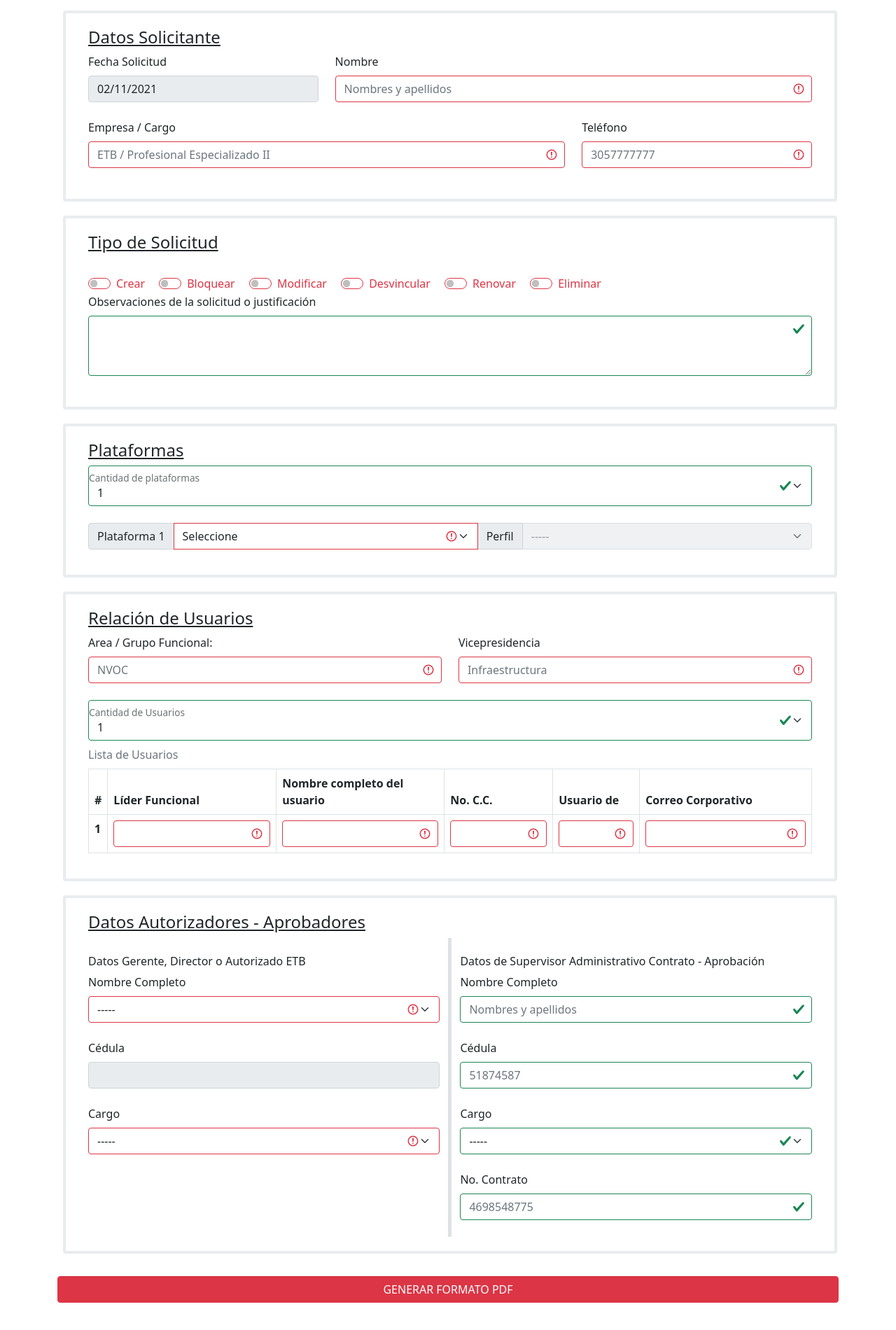
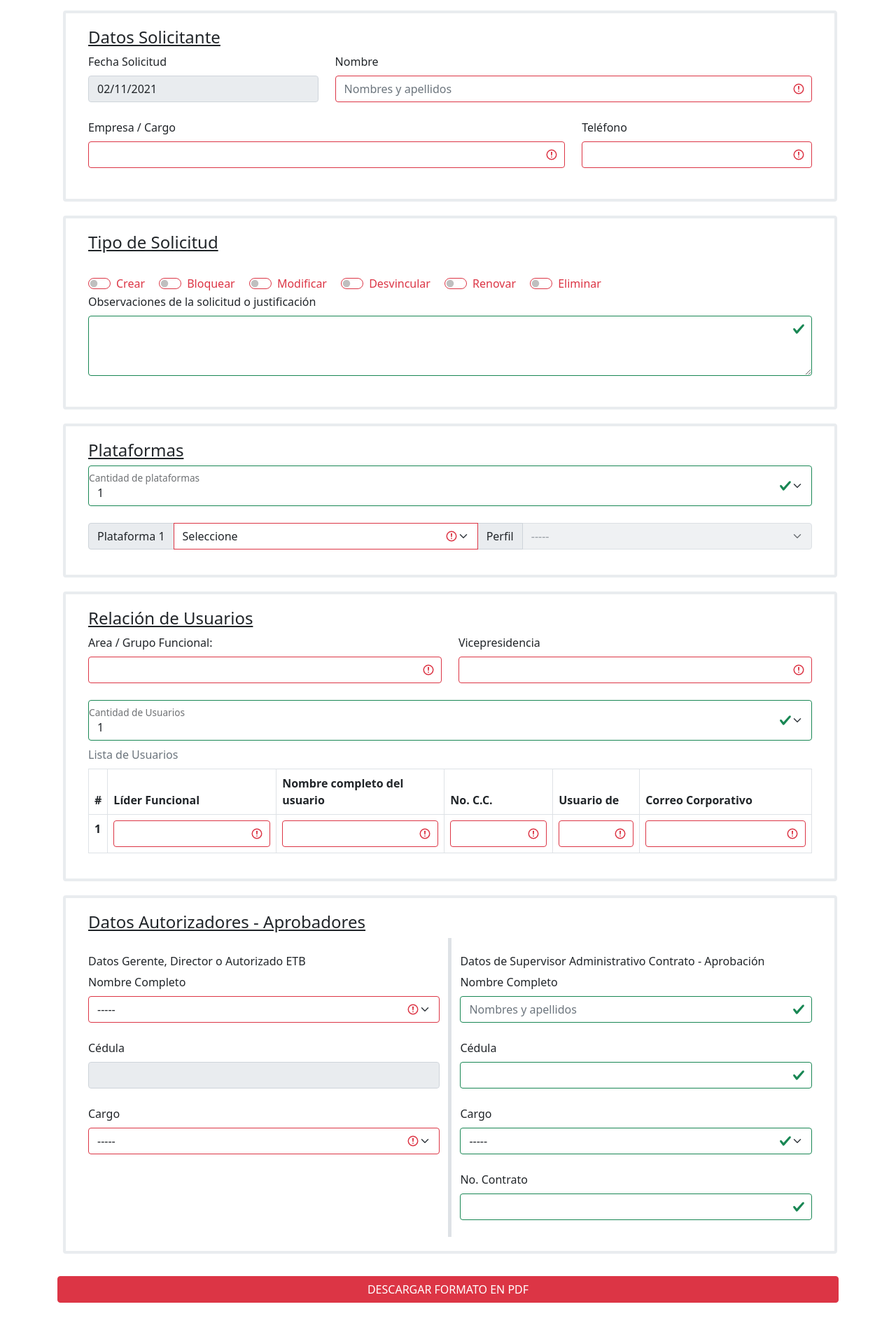
Before and after one commit to davicasg/Formato_GA, a plain HTML site: page index.html in a window 1280 px wide. Shown: the part 824-2724 px from the top of the page at 70% size. Drawn offline with Linux system fonts and the light colour scheme.

Commit message:
Add files via upload

```diff
--- a/index.html
+++ b/index.html
@@ -48,7 +48,7 @@
         de Acceso a Plataformas.
         Por favor, antes de utilizar esta ayuda tenga en cuenta lo siguiente:
       <ul>
-        <li>Su NO es obligatorio</li>
+        <li>Su uso NO es obligatorio</li>
         <li>No pretende reemplazar el formato de excel aprobado, publicado y disponible en el repositorio destinado
           para tal fin, aunque el archivo generado aquí sea idéntico (si evidencia lo contrario, por favor abstengase de usarlo)
         </li>
@@ -69,8 +69,7 @@
         </li>
         <li>El principal objetivo de la realización de este formulario es reducir el rechazo de las WO por mal
           diligenciamiento y así evitar re-procesos tanto para el solicitante, los usuarios y la MGS. En la medida de lo
-          posible
-          se mantendrá actualizado en su última versión. Estará disponible a todo el personal de ETB.
+          posible se mantendrá actualizado en su última versión. Estará disponible a todo el personal de ETB.
         </li>
         <li>Si evidencia errores lógicos o en la información, y si así lo desea, nos puede informar escribiendo un
           correo a <a
@@ -110,11 +109,11 @@
 
         <div class="col-md-8">
           <label for="inputAddress" class="form-label">Empresa / Cargo</label>
-          <input type="text" class="form-control is-invalid" id="empresa_cargo" placeholder="ETB / Profesional Especializado II" required minlength="5">
+          <input type="text" class="form-control is-invalid" id="empresa_cargo" placeholder="" required minlength="5">
         </div>
         <div class="col-md-4">
           <label for="inputAddress2" class="form-label">Teléfono</label>
-          <input type="number" class="form-control" id="telefono" placeholder="3057777777" required min="1000000"
+          <input type="number" class="form-control" id="telefono" placeholder="" required min="1000000"
             maxlength="10"
             oninput="if(this.value.length > this.maxLength) this.value = this.value.slice(0, this.maxLength);">
           <br>
@@ -704,12 +703,12 @@
         <!--Grupo Area-->
         <div class="col-md-6">
           <label for="inputAddress" class="form-label">Area / Grupo Funcional:</label>
-          <input type="text" class="form-control" id="grupo_area" placeholder="NVOC" required minlength="3">
+          <input type="text" class="form-control" id="grupo_area" placeholder="" required minlength="3">
         </div>
         <!--Vicepresidencia-->
         <div class="col-md-6">
           <label for="inputAddress2" class="form-label">Vicepresidencia</label>
-          <input type="text" class="form-control" id="vicepresidencia" placeholder="Infraestructura" required
+          <input type="text" class="form-control" id="vicepresidencia" placeholder="" required
             minlength="5">
           <br>
         </div>
@@ -793,13 +792,14 @@
 
           <div class="col">
             <label for="validationTextarea" class="form-label">Nombre Completo</label>
-            <input type="text" class="form-control is-invalid" id="supervisor" placeholder="Nombres y apellidos">
+            <input type="text" class="form-control is-invalid" id="supervisor" placeholder="Nombres y apellidos" minlength="5">
             <br>
           </div>
 
           <div class="col">
             <label for="inputAddress2" class="form-label">Cédula</label>
-            <input type="number" class="form-control" id="cedula_supervisor" placeholder="51874587">
+            <input type="number" class="form-control" id="cedula_supervisor" placeholder="" min="1000000" maxlength="10"
+            oninput="if(this.value.length > this.maxLength) this.value = this.value.slice(0, this.maxLength);">
             <br>
           </div>
 
@@ -813,7 +813,7 @@
           </div>
           <div class="col">
             <label for="validationTextarea" class="form-label">No. Contrato</label>
-            <input type="text" class="form-control" id="contrato" placeholder="4698548775">
+            <input type="text" class="form-control" id="contrato" placeholder="" >
             <br>
           </div>
         </div>
@@ -821,23 +821,27 @@
       </div>
 
       <!--Botón Descarga-->
-      <div class="d-grid gap-2 col-12 mx-auto">
-        <br>
-        <!--<button type="submit" class="btn btn-lg btn-primary">Descargar Formato</button>-->
 
-        <a class="btn btn-danger" type="button" href="javascript:formato_a_pdf()">GENERAR FORMATO PDF</a>
-      </div>
 
     </form>
+    <div class="d-grid gap-2 col-12 mx-auto">
+      <br>
+
+        <button type="button" id="descarga" class="btn btn-danger" onclick="formato_a_pdf()" >DESCARGAR FORMATO EN PDF</button>
+
+    </div>
 
   </div>
 
-
+  <!--onclick="formato_a_pdf()"-->
 
   <br>
   <br>
-  <!--Bootstrap-->
+  <!--Para Tooltips y Popovers -->
+  <script src="js/popper.min.js"></script>
+    <!--Bootstrap-->
   <script src="js/bootstrap.bundle.min.js"></script>
+
   <!--jQuery-->
   <script src="js/jquery-3.5.1.min.js" type="text/javascript"></script>
   <!--DataChained-->
```
